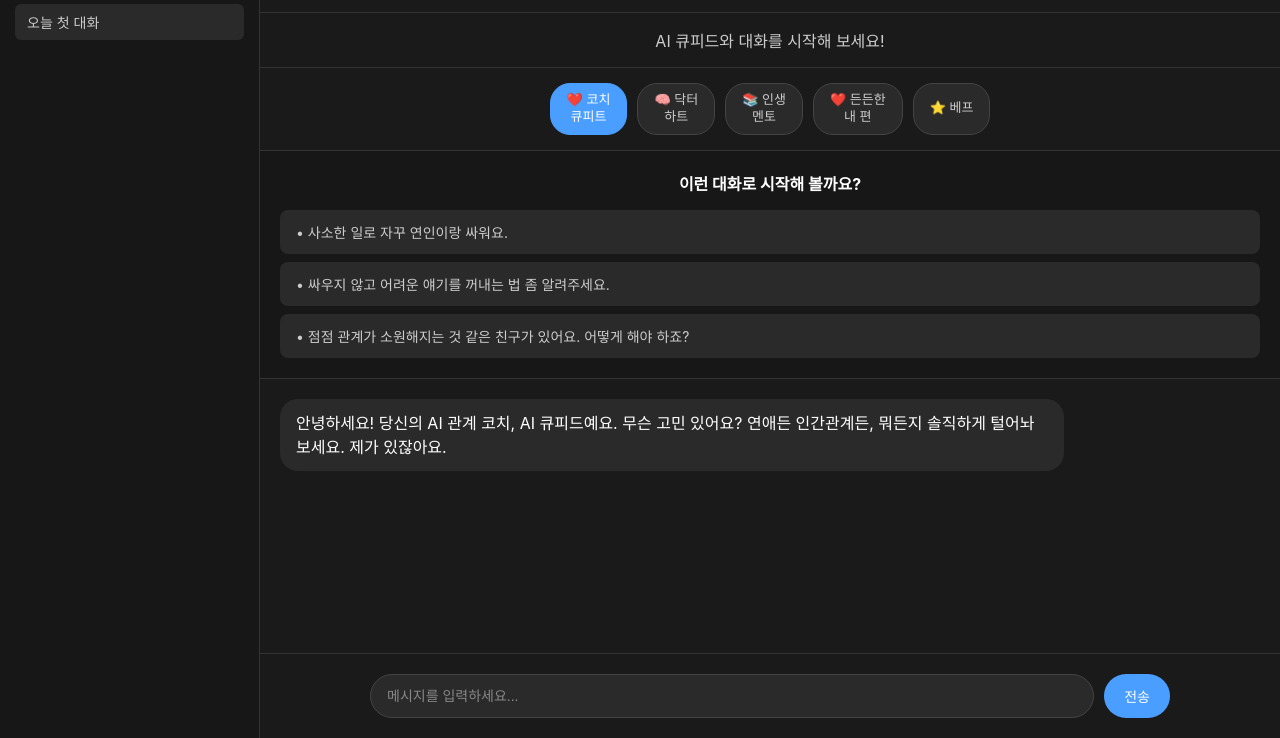
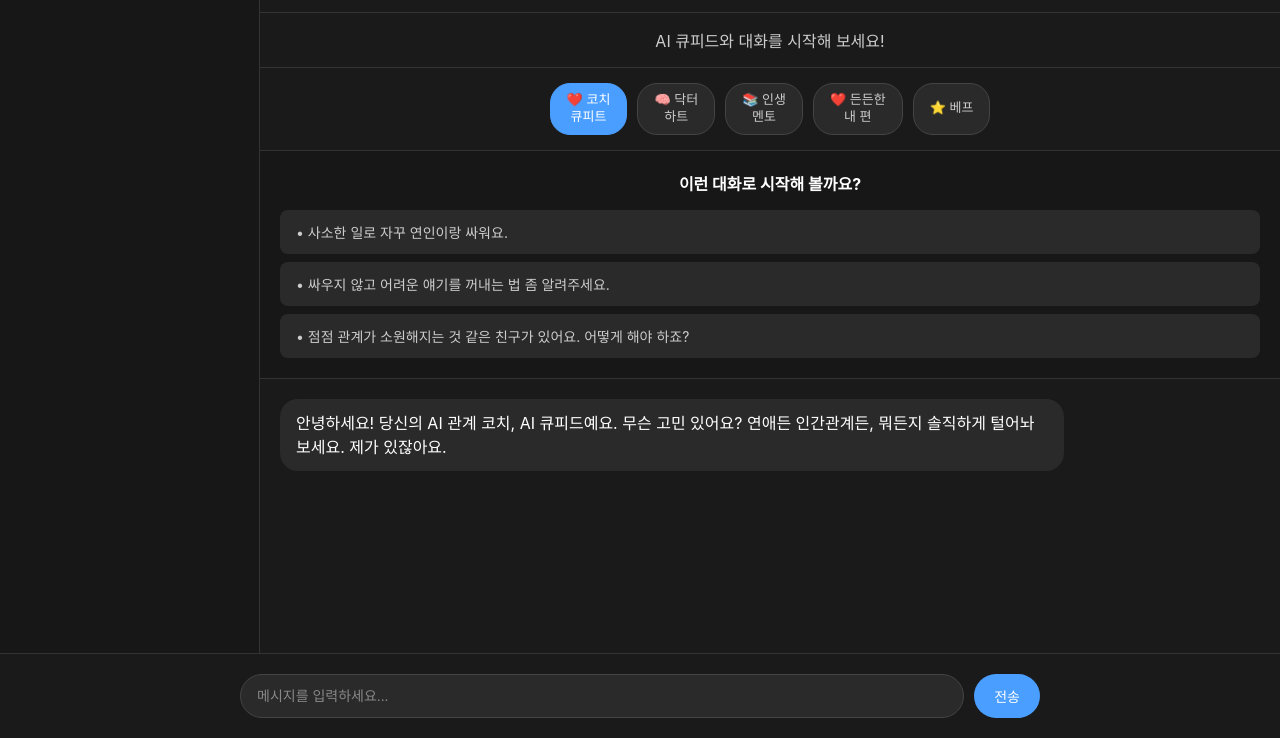
Before and after one commit to yoonajung/your-ai-cupid, a plain HTML site: page frontend/index.html in a window 1280 px wide. Shown: the part 62-800 px from the top of the page. Drawn offline with Linux system fonts and the light colour scheme.

Commit message:
Update index.html
UI 구조 완전 개선: 입력창 하단 고정 및 대화 흐름 정리

```diff
--- a/frontend/index.html
+++ b/frontend/index.html
@@ -169,6 +169,7 @@ body {
 .chat-container {
     flex: 1;
     padding: 20px;
+    padding-bottom: 120px;
     overflow-y: visible;
     background-color: #1a1a1a;
     max-height: none;
@@ -233,6 +234,11 @@ body {
     padding: 20px;
     border-top: 1px solid #333;
     background-color: #1a1a1a;
+    position: fixed;
+    bottom: 0;
+    left: 0;
+    right: 0;
+    z-index: 100;
 }
 
 .input-container {
@@ -438,9 +444,7 @@ body {
 <body>
     <div class="sidebar">
         <h2>대화 기록</h2>
-        <div class="chat-history" id="chatHistory">
-            <div class="chat-item">오늘 첫 대화</div>
-        </div>
+
     </div>
 
     <div class="main-content">
```
